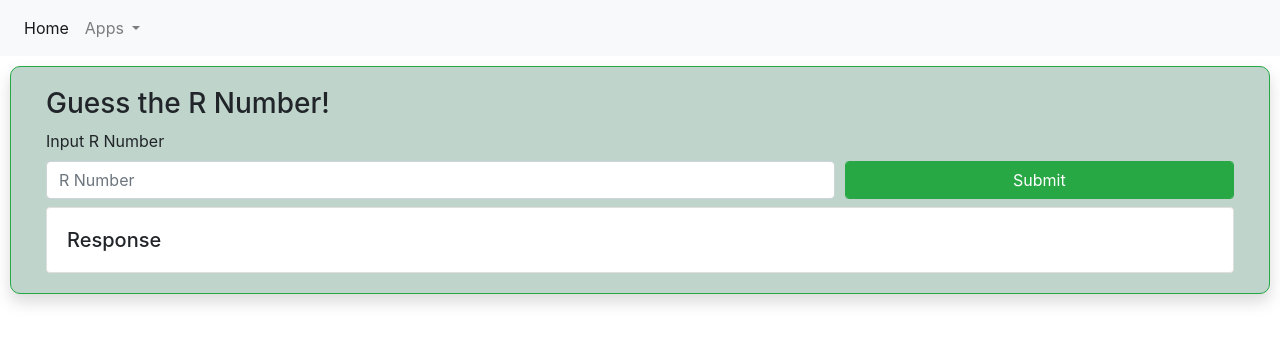
After one commit to schleising/website, a Django app: page /guess_the_r_number in a window 1280 px wide. The commit adds this page. Shown: the top 344 px of the page. Run offline with Django 3.2, Linux system fonts and the light colour scheme; some libraries are stand-ins or nearby versions.

Commit message:
Add Guess the R Number to website

```diff
--- /dev/null
+++ b/mainsite/guess_the_r_number/templates/guess_the_r_number/index.html
@@ -0,0 +1,48 @@
+{% extends "home/base.html" %}
+
+{% block title %}<title>Guess the R Number</title>{% endblock %}
+
+{% block head %}
+    {% load static %}
+    <link rel="stylesheet" href="{% static 'guess_the_r_number/style.css' %}">
+{% endblock %}
+
+{% block content %}
+
+    <div class="myDiv border border-success shadow">
+        <div class="container-fluid">
+            <div class="row">
+                <div class="col">
+                    <h3>Guess the R Number!</h3>
+                </div>
+            </div>
+            <div class="row">
+                <div class="col">
+                    <label for="r_number">Input R Number</label>
+                </div>
+            </div>
+            <div class="form-row">
+                <div class="col-md-8 mb-2">
+                    <input type="number" id="r_number" name="r_number" placeholder="R Number" step="0.1"
+                        class="form-control">
+                </div>
+                <div class="col-md-4 mb-2">
+                    <input type="submit" value="Submit" onclick="response()" class="form-control btn btn-success">
+                </div>
+            </div>
+            <div class="row">
+                <div class="col">
+                    <div class="card">
+                        <div class="card-body">
+                            <h5 class="card-text" id="response_field">Response</h5>
+                        </div>
+                    </div>
+                </div>
+            </div>
+        </div>
+    </div>
+
+    {% load static %}
+    <script src="{% static 'guess_the_r_number/response.js' %}"></script>
+
+{% endblock %}
--- /dev/null
+++ b/mainsite/guess_the_r_number/urls.py
@@ -0,0 +1,7 @@
+from django.urls import path
+
+from . import views
+
+urlpatterns = [
+    path('', views.index, name='index'),
+]
--- a/mainsite/guess_the_r_number/views.py
+++ b/mainsite/guess_the_r_number/views.py
@@ -1,3 +1,5 @@
 from django.shortcuts import render
 
 # Create your views here.
+def index(request):
+    return render(request, 'guess_the_r_number/index.html')
--- /dev/null
+++ b/mainsite/home/templates/home/base.html
@@ -0,0 +1,68 @@
+<!doctype html>
+<html lang="en">
+
+<head>
+    {% block title %}<title>Home</title>{% endblock %}
+    <meta charset="utf-8">
+    <meta name="viewport" content="width=device-width, initial-scale=1, shrink-to-fit=no">
+    <link rel="stylesheet" href="https://stackpath.bootstrapcdn.com/bootstrap/4.5.0/css/bootstrap.min.css"
+        integrity="sha384-9aIt2nRpC12Uk9gS9baDl411NQApFmC26EwAOH8WgZl5MYYxFfc+NcPb1dKGj7Sk" crossorigin="anonymous">
+
+    <!-- Global site tag (gtag.js) - Google Analytics -->
+    <!-- <script async src="https://www.googletagmanager.com/gtag/js?id=UA-174908278-2"></script>
+    <script>
+        window.dataLayer = window.dataLayer || [];
+        function gtag(){dataLayer.push(arguments);}
+        gtag('js', new Date());
+
+        gtag('config', 'UA-174908278-2');
+    </script> -->
+
+    {% load static %}
+    <link href="{% static 'home/favicon.ico' %}" rel="icon" type="image/ico" />
+
+    {% block head %}
+    {% endblock %}
+
+</head>
+
+<body>
+    <nav class="navbar navbar-expand-lg navbar-light bg-light">
+        <button class="navbar-toggler" type="button" data-toggle="collapse" data-target="#navbarSupportedContent"
+            aria-controls="navbarSupportedContent" aria-expanded="false" aria-label="Toggle navigation">
+            <span class="navbar-toggler-icon"></span>
+        </button>
+
+        <div class="collapse navbar-collapse" id="navbarSupportedContent">
+            <ul class="navbar-nav mr-auto">
+                <li class="nav-item active">
+                    <a class="nav-link" href="/">Home<span class="sr-only">(current)</span></a>
+                </li>
+                <li class="nav-item dropdown">
+                    <a class="nav-link dropdown-toggle" href="#" id="navbarDropdown" role="button"
+                        data-toggle="dropdown" aria-haspopup="true" aria-expanded="false">
+                        Apps
+                    </a>
+                    <div class="dropdown-menu" aria-labelledby="navbarDropdown">
+                        <a class="dropdown-item" href="guess_the_r_number">Guess the R Number</a>
+                    </div>
+                </li>
+            </ul>
+        </div>
+    </nav>
+
+    {% block content %}
+    {% endblock %}
+
+    <script src="https://code.jquery.com/jquery-3.5.1.slim.min.js"
+        integrity="sha384-DfXdz2htPH0lsSSs5nCTpuj/zy4C+OGpamoFVy38MVBnE+IbbVYUew+OrCXaRkfj"
+        crossorigin="anonymous"></script>
+    <script src="https://cdn.jsdelivr.net/npm/popper.js@1.16.0/dist/umd/popper.min.js"
+        integrity="sha384-Q6E9RHvbIyZFJoft+2mJbHaEWldlvI9IOYy5n3zV9zzTtmI3UksdQRVvoxMfooAo"
+        crossorigin="anonymous"></script>
+    <script src="https://stackpath.bootstrapcdn.com/bootstrap/4.5.0/js/bootstrap.min.js"
+        integrity="sha384-OgVRvuATP1z7JjHLkuOU7Xw704+h835Lr+6QL9UvYjZE3Ipu6Tp75j7Bh/kR0JKI"
+        crossorigin="anonymous"></script>
+</body>
+
+</html>
--- a/mainsite/home/views.py
+++ b/mainsite/home/views.py
@@ -1,8 +1,5 @@
 from django.shortcuts import render
 
 # Create your views here.
-from django.http import HttpResponse
-
-
 def index(request):
     return render(request, 'home/index.html')
--- a/mainsite/mainsite/settings.py
+++ b/mainsite/mainsite/settings.py
@@ -35,6 +35,7 @@ ALLOWED_HOSTS = [
 
 INSTALLED_APPS = [
     'home.apps.HomeConfig',
+    'guess_the_r_number.apps.GuessTheRNumberConfig',
     'django.contrib.admin',
     'django.contrib.auth',
     'django.contrib.contenttypes',
--- a/mainsite/mainsite/urls.py
+++ b/mainsite/mainsite/urls.py
@@ -18,5 +18,6 @@ from django.urls import path, include
 
 urlpatterns = [
     path('', include('home.urls')),
+    path('guess_the_r_number', include('guess_the_r_number.urls')),
     path('admin/', admin.site.urls),
 ]
```
Also changed, not shown: mainsite/home/templates/home/index.html (+3 -59 lines), mainsite/guess_the_r_number/static/guess_the_r_number/response.js (renamed from mainsite/home/static/home/response.js), mainsite/guess_the_r_number/static/guess_the_r_number/style.css (renamed from mainsite/home/static/home/style.css).
